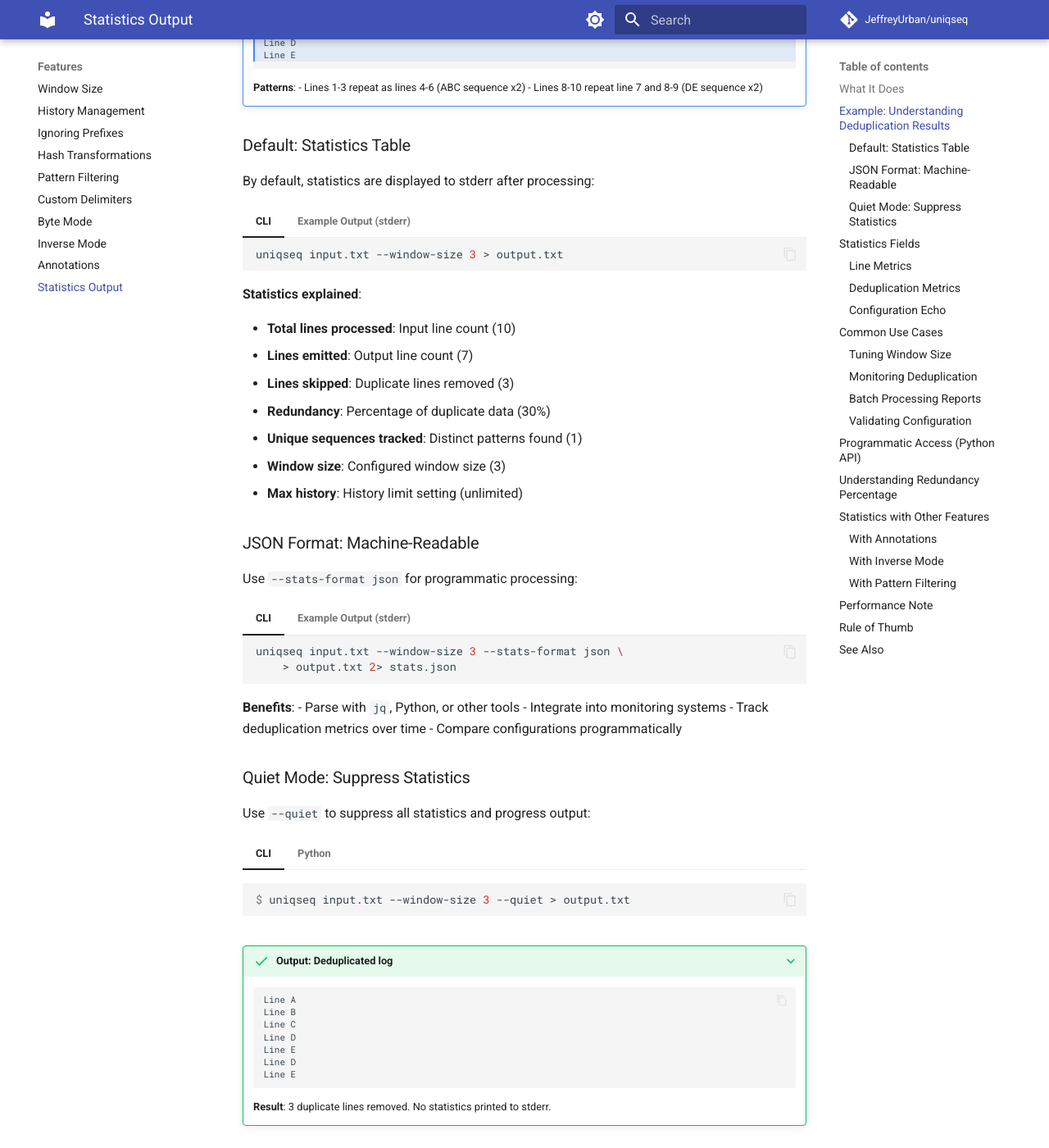
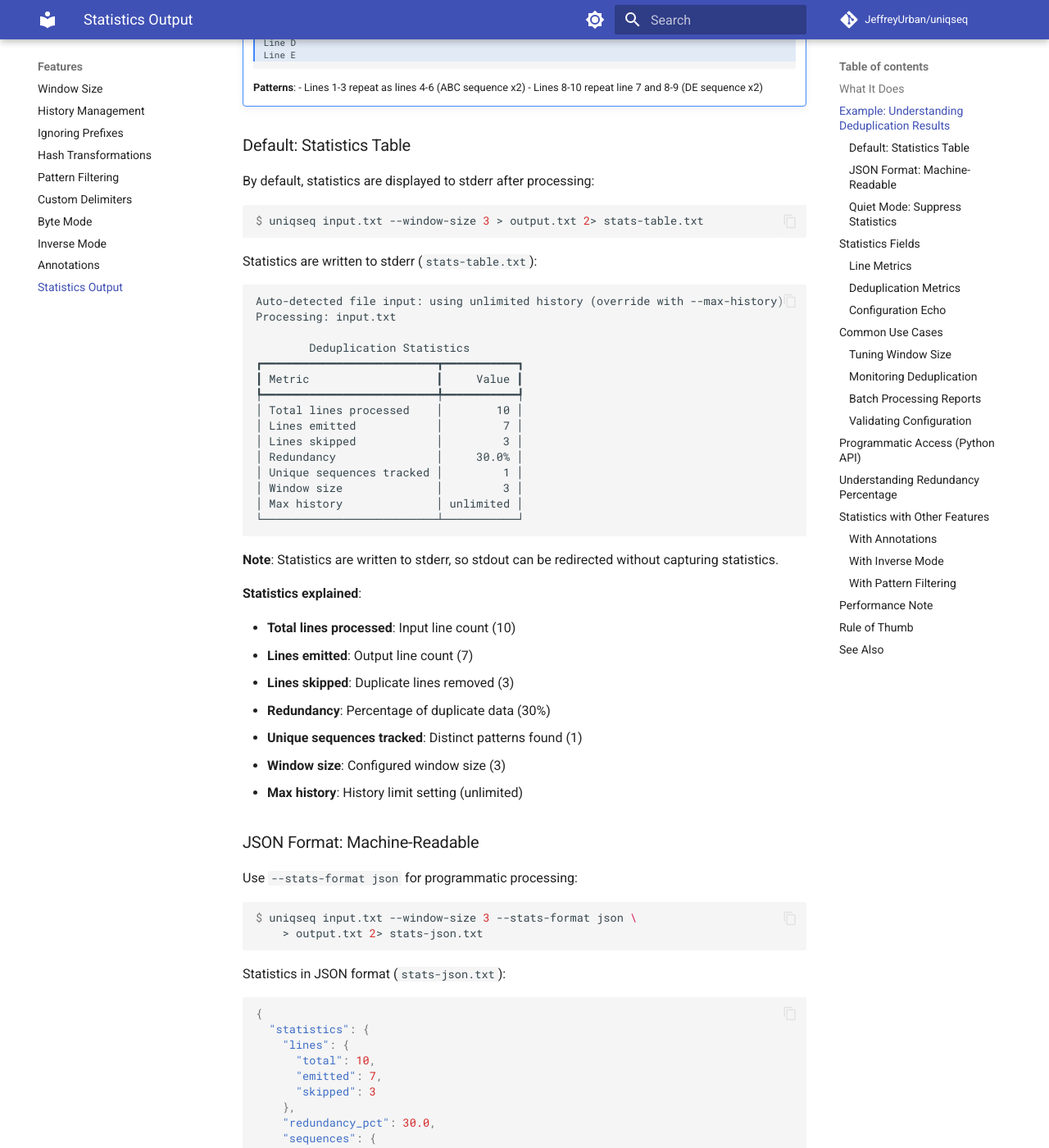
Before and after one commit to JeffreyUrban/uniqseq, an MkDocs documentation site: the page built from docs/features/stats/stats.md, in a window 1280 px wide and 1400 px high, scrolled down 877 px. Shown: the whole window at 82% size. Built offline with MkDocs 1.6.1 and Material for MkDocs 9.7.7, drawn with Linux system fonts in a browser that asks for light colours; comment, search, counter and statistics services are not loaded; some of the changed text lies outside the part shown.

Commit message:
Improved stats docs. Adopted allowlist/denylist terminology.

````diff
--- /dev/null
+++ b/docs/features/stats/fixtures/expected-stats-json.txt
@@ -0,0 +1,20 @@
+Auto-detected file input: using unlimited history (override with --max-history)
+Processing: input.txt
+{
+  "statistics": {
+    "lines": {
+      "total": 10,
+      "emitted": 7,
+      "skipped": 3
+    },
+    "redundancy_pct": 30.0,
+    "sequences": {
+      "unique_tracked": 1
+    }
+  },
+  "configuration": {
+    "window_size": 3,
+    "max_history": "unlimited",
+    "skip_chars": 0
+  }
+}
--- /dev/null
+++ b/docs/features/stats/fixtures/expected-stats-table.txt
@@ -0,0 +1,15 @@
+Auto-detected file input: using unlimited history (override with --max-history)
+Processing: input.txt
+
+        Deduplication Statistics
+┏━━━━━━━━━━━━━━━━━━━━━━━━━━┳━━━━━━━━━━━┓
+┃ Metric                   ┃     Value ┃
+┡━━━━━━━━━━━━━━━━━━━━━━━━━━╇━━━━━━━━━━━┩
+│ Total lines processed    │        10 │
+│ Lines emitted            │         7 │
+│ Lines skipped            │         3 │
+│ Redundancy               │     30.0% │
+│ Unique sequences tracked │         1 │
+│ Window size              │         3 │
+│ Max history              │ unlimited │
+└──────────────────────────┴───────────┘
--- /dev/null
+++ b/docs/features/stats/fixtures/stats-json.txt
@@ -0,0 +1,20 @@
+Auto-detected file input: using unlimited history (override with --max-history)
+Processing: input.txt
+{
+  "statistics": {
+    "lines": {
+      "total": 10,
+      "emitted": 7,
+      "skipped": 3
+    },
+    "redundancy_pct": 30.0,
+    "sequences": {
+      "unique_tracked": 1
+    }
+  },
+  "configuration": {
+    "window_size": 3,
+    "max_history": "unlimited",
+    "skip_chars": 0
+  }
+}
--- /dev/null
+++ b/docs/features/stats/fixtures/stats-table.txt
@@ -0,0 +1,15 @@
+Auto-detected file input: using unlimited history (override with --max-history)
+Processing: input.txt
+
+        Deduplication Statistics
+┏━━━━━━━━━━━━━━━━━━━━━━━━━━┳━━━━━━━━━━━┓
+┃ Metric                   ┃     Value ┃
+┡━━━━━━━━━━━━━━━━━━━━━━━━━━╇━━━━━━━━━━━┩
+│ Total lines processed    │        10 │
+│ Lines emitted            │         7 │
+│ Lines skipped            │         3 │
+│ Redundancy               │     30.0% │
+│ Unique sequences tracked │         1 │
+│ Window size              │         3 │
+│ Max history              │ unlimited │
+└──────────────────────────┴───────────┘
--- /dev/null
+++ b/docs/features/stats/fixtures/stats.json
@@ -0,0 +1,20 @@
+Auto-detected file input: using unlimited history (override with --max-history)
+Processing: input.txt
+{
+  "statistics": {
+    "lines": {
+      "total": 10,
+      "emitted": 7,
+      "skipped": 3
+    },
+    "redundancy_pct": 30.0,
+    "sequences": {
+      "unique_tracked": 1
+    }
+  },
+  "configuration": {
+    "window_size": 3,
+    "max_history": "unlimited",
+    "skip_chars": 0
+  }
+}
--- a/docs/features/stats/stats.md
+++ b/docs/features/stats/stats.md
@@ -34,32 +34,33 @@
 
 By default, statistics are displayed to stderr after processing:
 
-=== "CLI"
+<!-- verify-file: stats-table.txt expected: expected-stats-table.txt -->
+```console
+$ uniqseq input.txt --window-size 3 > output.txt 2> stats-table.txt
+```
 
-    ```bash
-    uniqseq input.txt --window-size 3 > output.txt
-    ```
+Statistics are written to stderr (`stats-table.txt`):
 
-=== "Example Output (stderr)"
+```text
+Auto-detected file input: using unlimited history (override with --max-history)
+Processing: input.txt
 
-    ```text
-    Auto-detected file input: using unlimited history
-    (override with --max-history)
-    Processing: input.txt
+        Deduplication Statistics
+┏━━━━━━━━━━━━━━━━━━━━━━━━━━┳━━━━━━━━━━━┓
+┃ Metric                   ┃     Value ┃
+┡━━━━━━━━━━━━━━━━━━━━━━━━━━╇━━━━━━━━━━━┩
+│ Total lines processed    │        10 │
+│ Lines emitted            │         7 │
+│ Lines skipped            │         3 │
+│ Redundancy               │     30.0% │
+│ Unique sequences tracked │         1 │
+│ Window size              │         3 │
+│ Max history              │ unlimited │
+└──────────────────────────┴───────────┘
+```
 
-                Deduplication Statistics
-    ┏━━━━━━━━━━━━━━━━━━━━━━━━━━━━┳━━━━━━━━━━━┓
-    ┃ Metric                     ┃     Value ┃
-    ┡━━━━━━━━━━━━━━━━━━━━━━━━━━━━╇━━━━━━━━━━━┩
-    │ Total lines processed      │        10 │
-    │ Lines emitted              │         7 │
-    │ Lines skipped              │         3 │
-    │ Redundancy                 │     30.0% │
-    │ Unique sequences tracked   │         1 │
-    │ Window size                │         3 │
-    │ Max history                │ unlimited │
-    └────────────────────────────┴───────────┘
-    ```
+**Note**: Statistics are written to stderr, so stdout can be redirected
+without capturing statistics.
 
 **Statistics explained**:
 
@@ -75,35 +76,34 @@
 
 Use `--stats-format json` for programmatic processing:
 
-=== "CLI"
+<!-- verify-file: stats-json.txt expected: expected-stats-json.txt -->
+```console
+$ uniqseq input.txt --window-size 3 --stats-format json \
+    > output.txt 2> stats-json.txt
+```
 
-    ```bash
-    uniqseq input.txt --window-size 3 --stats-format json \
-        > output.txt 2> stats.json
-    ```
+Statistics in JSON format (`stats-json.txt`):
 
-=== "Example Output (stderr)"
-
-    ```json
-    {
-      "statistics": {
-        "lines": {
-          "total": 10,
-          "emitted": 7,
-          "skipped": 3
-        },
-        "redundancy_pct": 30.0,
-        "sequences": {
-          "unique_tracked": 1
-        }
-      },
-      "configuration": {
-        "window_size": 3,
-        "max_history": "unlimited",
-        "skip_chars": 0
-      }
+```json
+{
+  "statistics": {
+    "lines": {
+      "total": 10,
+      "emitted": 7,
+      "skipped": 3
+    },
+    "redundancy_pct": 30.0,
+    "sequences": {
+      "unique_tracked": 1
     }
-    ```
+  },
+  "configuration": {
+    "window_size": 3,
+    "max_history": "unlimited",
+    "skip_chars": 0
+  }
+}
+```
 
 **Benefits**:
 - Parse with `jq`, Python, or other tools
````
Also changed, not shown: dev-docs/design/IMPLEMENTATION.md (+5 -5 lines), dev-docs/planning/STAGE_4_DETAILED.md (+2 -2 lines), dev-docs/user/EXAMPLES.md (+4 -4 lines), docs/features/pattern-filtering/pattern-filtering.md (+7 -7 lines), docs/reference/library.md (+2 -2 lines), 2 other files.
